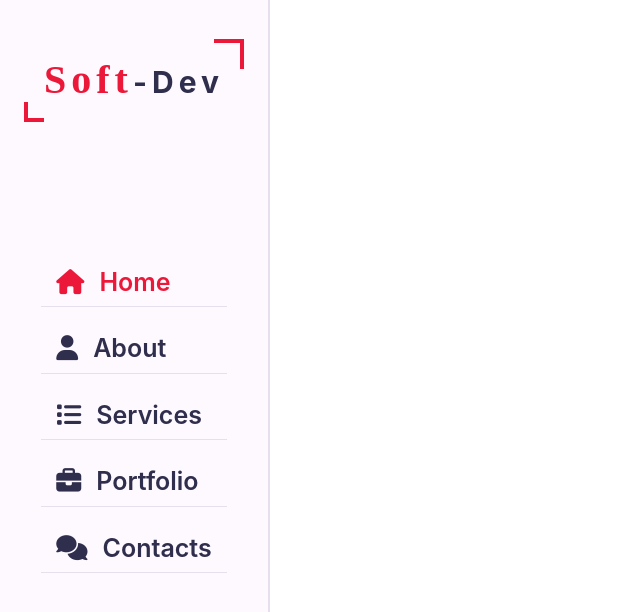
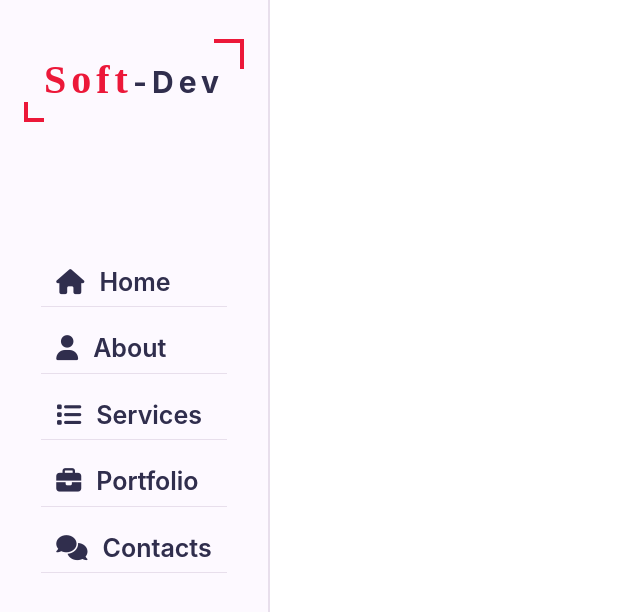
Before and after one commit to Jobsidney/Portfolio, a React (Create React App) app: page / in a window 1280 px wide. Shown: the top 612 px of the page, without its empty margins (0-640 px from the left). Built offline with nearby package versions, Linux system fonts and the light colour scheme; a web font is replaced by a local one.

Commit message:
Nav Button refactor

```diff
--- a/src/components/SideBar/NavButtons.js
+++ b/src/components/SideBar/NavButtons.js
@@ -1,9 +1,11 @@
 import React from 'react'
 
-function NavButtons({link,icon,location}) {
+function NavButtons({link,icon,location,clicked}) {
+
+
   return (
   <li>
-    <a href="#" className="active"><i class={"fa fa-"+icon}></i>{location}</a>
+    <a href="#" className={clicked}><i class={"fa fa-"+icon}></i>{location} </a>
   </li>
   )
 }
--- a/src/components/SideBar/SideBar.js
+++ b/src/components/SideBar/SideBar.js
@@ -1,8 +1,20 @@
-import React from 'react'
+import React,{useState} from 'react'
+import NavButtons from './NavButtons'
 
 
 
 function SideBar() {
+    const icons=[
+    {icon:'home',word:'Home'},
+    {icon:'user',word:'About'},
+    {icon:'list',word:'Services'},
+    {icon:'briefcase',word:'Portfolio'},
+    {icon:'comments',word:'Contacts'}
+]
+const [clickedButton,setClicked]=useState(false)
+const handleClick=(e)=>{
+    setClicked(!clickedButton)}
+
   return (
     <div className="aside">
     <div className="logo">
@@ -11,12 +23,14 @@ function SideBar() {
     <div className="nav-toggler">
         <span></span>
     </div>
-    <ul className="nav">
-        <li><a href="#" className="active"><i class="fa fa-home"></i>Home</a></li>
-        <li><a href="#"><i className="fa fa-user"></i>About</a></li>
-        <li><a href="#"><i className="fa fa-list"></i>Services</a></li>
-        <li><a href="#"><i className="fa fa-briefcase"></i>Portfolio</a></li>
-        <li><a href="#"><i className="fa fa-comments"></i>Contacts</a></li>
+    <ul className="nav">{
+        icons.map(btn=><NavButtons link='#' clicked='inActive' icon={btn.icon} location={btn.word} />)
+    }
+        {/* <NavButtons link='#' clicked="active" icon="home" location="Home"/>
+        <NavButtons link='#' clicked="inActive" icon="user" location="About"/>
+        <NavButtons link='#' clicked="inActive" icon="list" location="Searvices"/>
+        <NavButtons link='#' clicked="inActive" icon="briefcase" location="Portfolio"/>
+        <NavButtons link='#' clicked="inActive" icon="comments" location="Contacts"/> */}
 
     </ul>
 </div>
```
